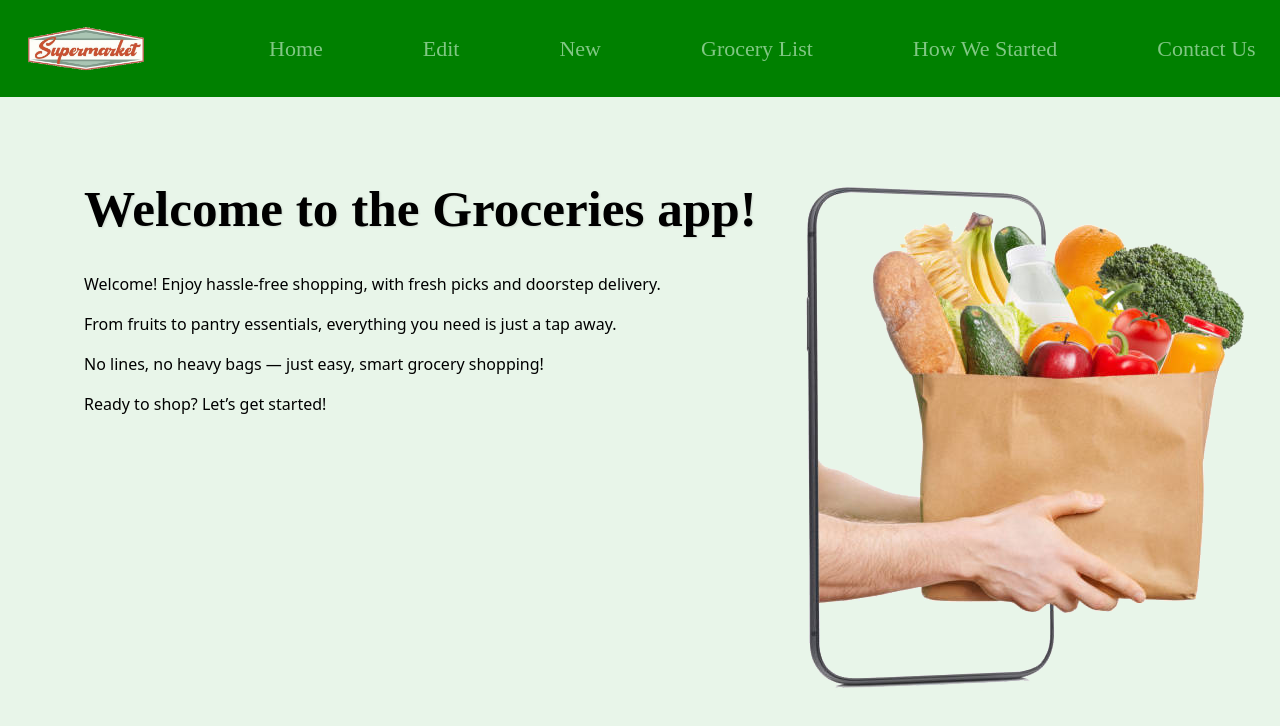
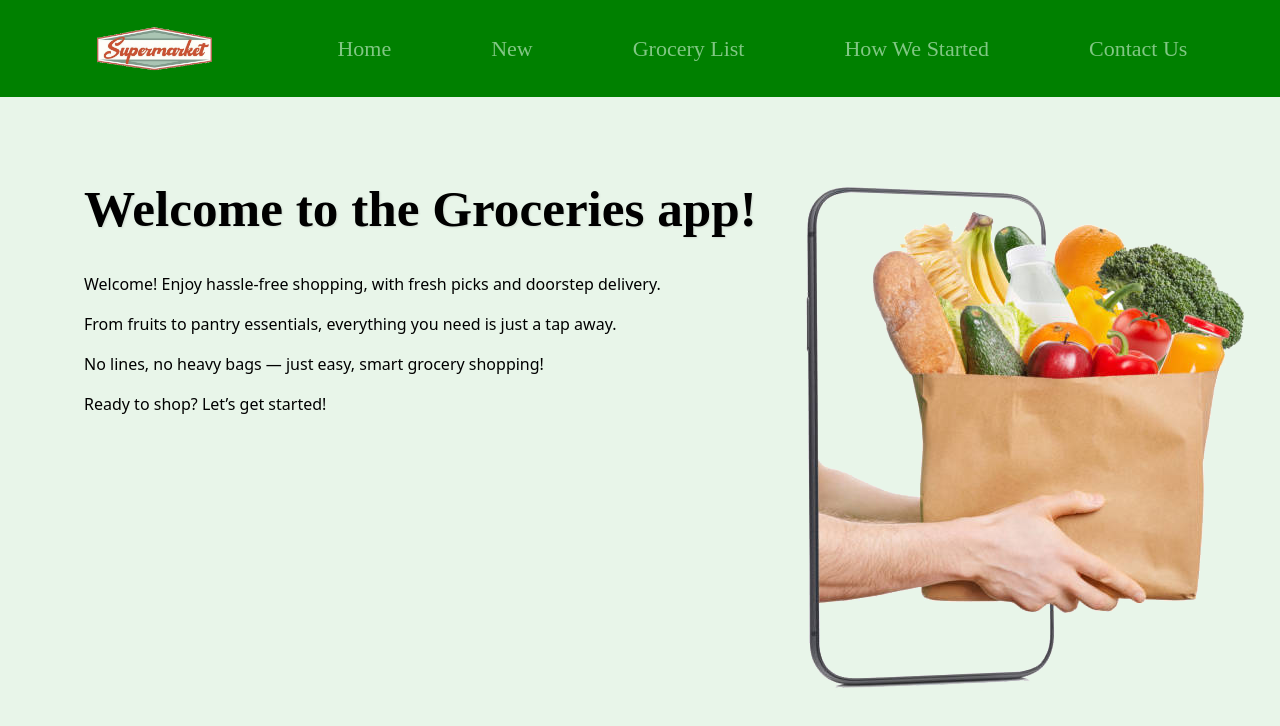
Before and after one commit to yonasfm/project-three-collaboration, a React app: page / in a window 1280 px wide. Shown: the top 726 px of the page. Built offline with nearby package versions, Linux system fonts and the light colour scheme; the HTML template or start-up script is replaced by a standard one.

Commit message:
delited edit

```diff
--- a/src/components/navbar/Navbar.jsx
+++ b/src/components/navbar/Navbar.jsx
@@ -15,8 +15,7 @@ const Navbar = () => {
           marginRight: '20px'
         }}
       />
-      <Link to="/">Home</Link>
-      <Link to="/groceries/123/edit">Edit</Link> {/* Replace 123 with actual ID */}
+      <Link to="/">Home</Link>{/* Replace 123 with actual ID */}
       <Link to="/groceries/new">New</Link>
       <Link to="/groceries">Grocery List</Link>
       <Link to="/how-we-started">How We Started</Link>
```
